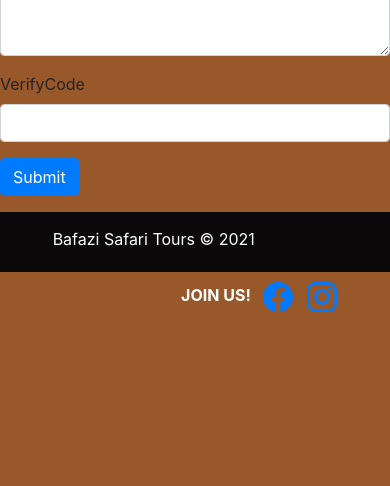
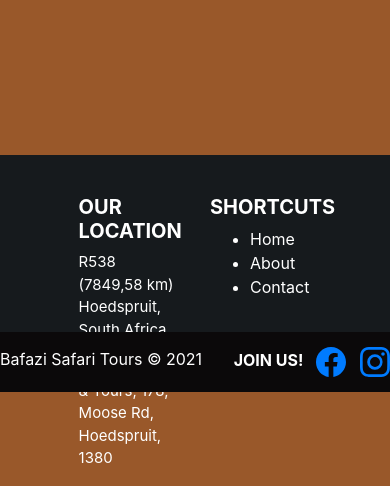
Before and after one commit to DFTallafigo/BafaziSafari, a Yii app: template views/site/contact.php in a window 390 px wide. Shown: the part 536-1022 px from the top of the page. Before the commit the page ends 848 px from the top, so only its background shows below. Run offline with PHP 8.4 and a stand-in for Yii, Linux system fonts and the light colour scheme; the template is opened without the code that fills it, so the values that code supplies are empty; form fields are guessed from the names that the template uses; some libraries are stand-ins or nearby versions.

Commit message:
contact about esqueleto

```diff
--- a/views/site/contact.php
+++ b/views/site/contact.php
@@ -1,75 +1,51 @@
 <?php
 
 /* @var $this yii\web\View */
-/* @var $form yii\bootstrap\ActiveForm */
-/* @var $model app\models\ContactForm */
 
 use yii\helpers\Html;
-use yii\bootstrap4\ActiveForm;
-use yii\captcha\Captcha;
+use yii\helpers\Url;
 
-$this->title = 'Contact';
+$this->title = 'Contact us';
 $this->params['breadcrumbs'][] = $this->title;
 ?>
-<div class="site-contact">
-    <h1><?= Html::encode($this->title) ?></h1>
 
-    <?php if (Yii::$app->session->hasFlash('contactFormSubmitted')): ?>
+    <div class="contact-us">
 
-        <div class="alert alert-success">
-            Thank you for contacting us. We will respond to you as soon as possible.
-        </div>
+    </div>
 
-        <p>
-            Note that if you turn on the Yii debugger, you should be able
-            to view the mail message on the mail panel of the debugger.
-            <?php if (Yii::$app->mailer->useFileTransport): ?>
-                Because the application is in development mode, the email is not sent but saved as
-                a file under <code><?= Yii::getAlias(Yii::$app->mailer->fileTransportPath) ?></code>.
-                Please configure the <code>useFileTransport</code> property of the <code>mail</code>
-                application component to be false to enable email sending.
-            <?php endif; ?>
-        </p>
+    <div class="content-about">
 
-    <?php else: ?>
+    </div>
 
-        <p>
-            If you have business inquiries or other questions, please fill out the following form to contact us.
-            Thank you.
-        </p>
-
-        <div class="row">
-            <div class="col-xl-8">
-
-                <?php $form = ActiveForm::begin([
-                    'id' => 'contact-form',
-                    'layout' => 'horizontal',
-                    'fieldConfig' => [
-                        'horizontalCssClasses' => ['label' => 'col-sm-2'],
-                    ],
-                ]); ?>
-
-                    <?= $form->field($model, 'name')->textInput(['autofocus' => true]) ?>
-
-                    <?= $form->field($model, 'email') ?>
-
-                    <?= $form->field($model, 'subject') ?>
-
-                    <?= $form->field($model, 'body')->textarea(['rows' => 6]) ?>
-
-                    <?= $form->field($model, 'verifyCode')->widget(Captcha::className(), [
-                        'imageOptions' => ['class' => 'col-sm-3', 'style' => 'padding: 0'],
-                        'options' => ['class' => 'form-control col-sm-7', 'style' => 'display: inline'],
-                    ]) ?>
-
-                    <div class="form-group">
-                        <?= Html::submitButton('Submit', ['class' => 'btn btn-primary', 'name' => 'contact-button']) ?>
-                    </div>
-
-                <?php ActiveForm::end(); ?>
-
+    <div class="container sub-footer">
+        <div class="row" id="sub-footer">
+            <div class="col-6 localizacion">
+                <h5>
+                    <strong>OUR LOCATION</strong>
+                </h5>
+                <p>
+                    R538 (7849,58 km) <br>
+                    Hoedspruit, South Africa
+                </p>
+                <p>
+                    Bafazi Safari & Tours, 178, Moose Rd, Hoedspruit, 1380
+                </p>
+            </div>
+            <div class="col-6 shortcuts">
+                <h5>
+                    <strong>SHORTCUTS</strong>
+                </h5>
+                <ul id="shortcuts">
+                    <a href="<?= Url::toRoute('site/index', true); ?>">
+                        <li>Home</li>
+                    </a>
+                    <a href="<?= Url::toRoute('site/about', true); ?>">
+                        <li>About</li>
+                    </a>
+                    <a href="<?= Url::toRoute('site/contact', true); ?>">
+                        <li>Contact</li>
+                    </a>
+                </ul>
             </div>
         </div>
-
-    <?php endif; ?>
-</div>
+    </div>
--- a/web/css/site.css
+++ b/web/css/site.css
@@ -34,10 +34,10 @@ html, body {
 }
 
 .about {
-    padding: 3%;
+    padding: 2%;
     max-width: 100%;
-    margin-left: 10%;
-    margin-right: 10%;
+    margin-left: 13.5%;
+    margin-right: 13.5%;
     color: white;
     font-size: 18px;
 }
@@ -74,8 +74,28 @@ html, body {
     height: 600px;
     margin-top: -65px;
     background-size: cover;
-    background-position: 25% 40%;
+    background-position: 10% 68%;
     background-image: url(https://scontent-mad1-1.xx.fbcdn.net/v/t1.6435-9/233356139_131741055794785_3916477787467386359_n.jpg?_nc_cat=109&ccb=1-5&_nc_sid=973b4a&_nc_ohc=Pkd8fZUow2cAX-gw0uQ&_nc_ht=scontent-mad1-1.xx&oh=da5750ed724dc150d3bcee944df6ca06&oe=61A0367B);
+    background-repeat: no-repeat;
+    color: white;
+    align-items: center;
+    display: flex;
+    justify-content: center;
+    font-family: 'Lato', sans-serif;
+    font-size: 3rem;
+}
+
+.content-about {
+    padding: 20%;
+}
+
+.contact-us {
+    min-width : 100%;
+    height: 600px;
+    margin-top: -65px;
+    background-size: cover;
+    background-position: 10% 40%;
+    background-image: url(https://scontent-mad1-1.xx.fbcdn.net/v/t1.6435-9/242957114_160708562898034_5199623278817743137_n.jpg?_nc_cat=101&ccb=1-5&_nc_sid=973b4a&_nc_ohc=4v4uN48IOWYAX8tXU-D&_nc_ht=scontent-mad1-1.xx&oh=2babd702e0b4181f45825efec9350cbc&oe=61A078C3);
     background-repeat: no-repeat;
     color: white;
     align-items: center;
@@ -110,7 +130,7 @@ ul > li {
 
 .sub-footer {
     min-width: 100%;
-    height: 22%;
+    height: 21%;
     color: white;
     background-color: #161a1d;
 }
@@ -121,7 +141,6 @@ ul > li {
 }
 
 .localizacion {
-    margin-left: 15px;
     margin-top: 40px;
 }
 
@@ -130,12 +149,10 @@ ul > li {
 }
 
 .shortcuts {
-    background-color: #2b2628;
     height: 200px;
 }
 
 .shortcuts > h5 {
-    margin-left: 15px;
     margin-top: 40px;
 }
 
@@ -333,6 +350,11 @@ ul > li {
     .about-us {
         margin-top: 0;
     }
+
+    .float-right, .float-left {
+        margin-left: 0;
+        margin-right: 0;
+    }
 }
 
 @media (max-width: 1500px) {
```
Also changed, not shown: views/site/about.php (+6 -5 lines), views/site/index.php (+3 -6 lines).
